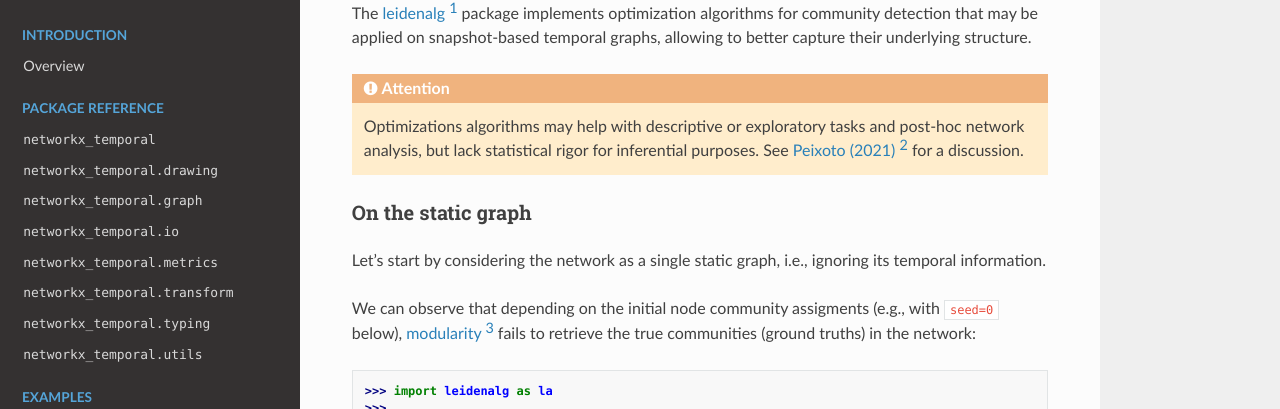
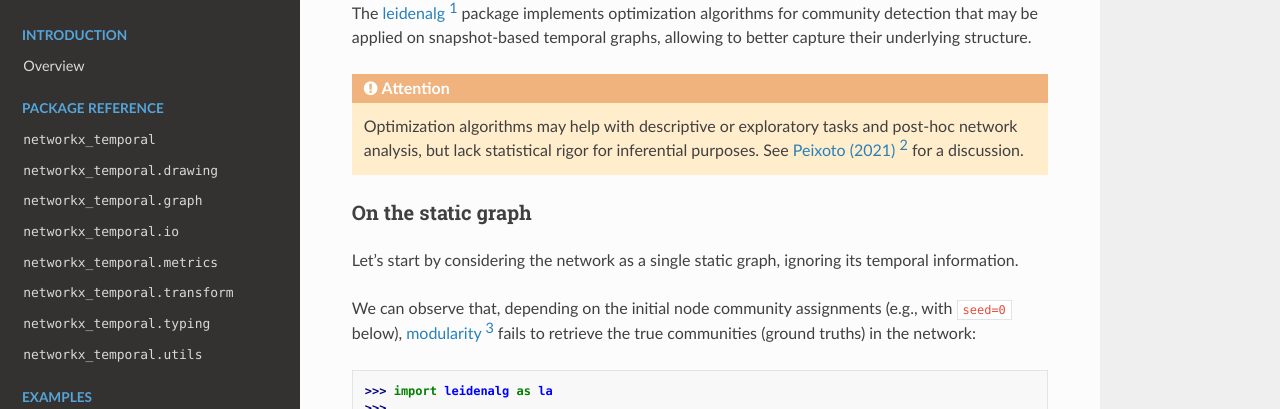
Before and after one commit to nelsonaloysio/networkx-temporal, a Sphinx documentation site: the page built from docs/source/examples/community.rst, in a window 1280 px wide and 900 px high, scrolled down 1832 px. Shown: the part 141-550 px from the top of the window. Built offline with Sphinx 7.4.7 and the Read the Docs theme 3.1.0, drawn with Linux system fonts in a browser that asks for light colours.

Commit message:
Documntation update.

```diff
--- a/docs/source/examples/community.rst
+++ b/docs/source/examples/community.rst
@@ -99,7 +99,7 @@ capture their underlying structure.
 
 .. attention ::
 
-   Optimizations algorithms may help with descriptive or exploratory tasks and post-hoc network
+   Optimization algorithms may help with descriptive or exploratory tasks and post-hoc network
    analysis, but lack statistical rigor for inferential purposes. See `Peixoto (2021)
    <https://skewed.de/tiago/posts/descriptive-inferential/>`__ [2]_ for a discussion.
 
@@ -107,9 +107,9 @@ capture their underlying structure.
 On the static graph
 -------------------
 
-Let's start by considering the network as a single static graph, i.e., ignoring its temporal information.
+Let's start by considering the network as a single static graph, ignoring its temporal information.
 
-We can observe that depending on the initial node community assigments (e.g., with ``seed=0`` below),
+We can observe that, depending on the initial node community assignments (e.g., with ``seed=0`` below),
 `modularity <https://leidenalg.readthedocs.io/en/stable/reference.html#modularityvertexpartition>`__ [3]_
 fails to retrieve the true communities (ground truths) in the network:
 
```
Also changed, not shown: 1 other file.
